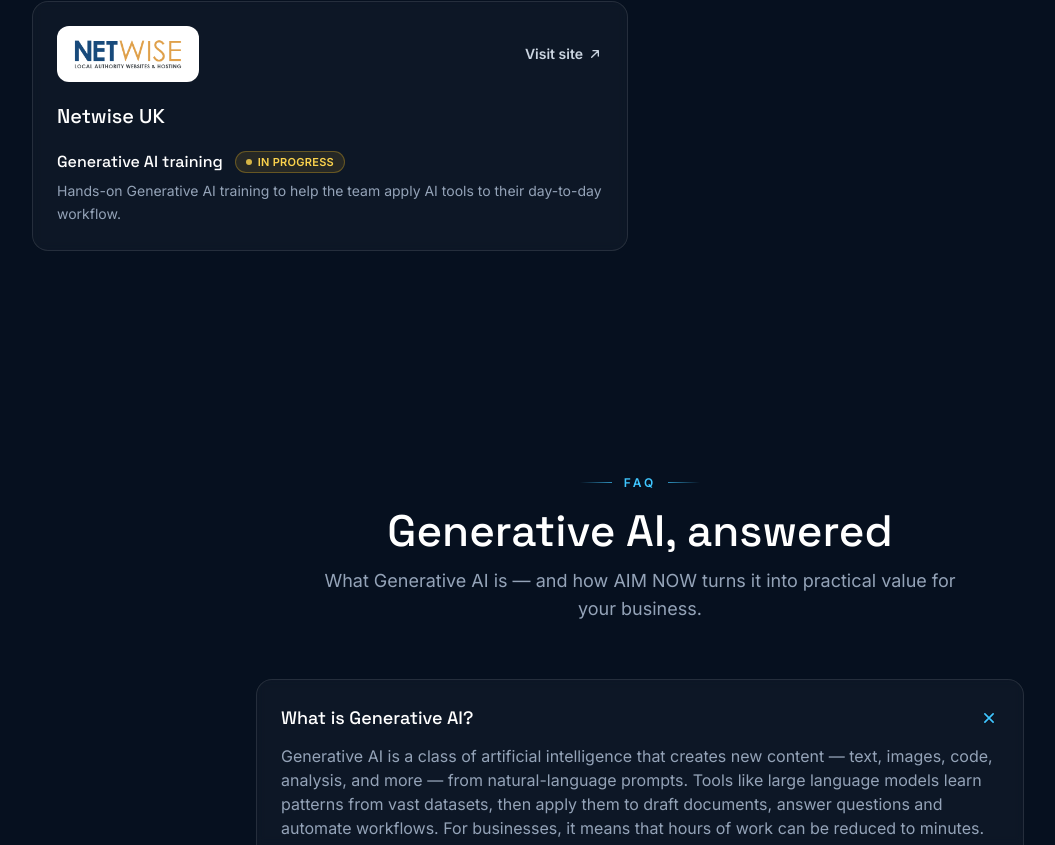
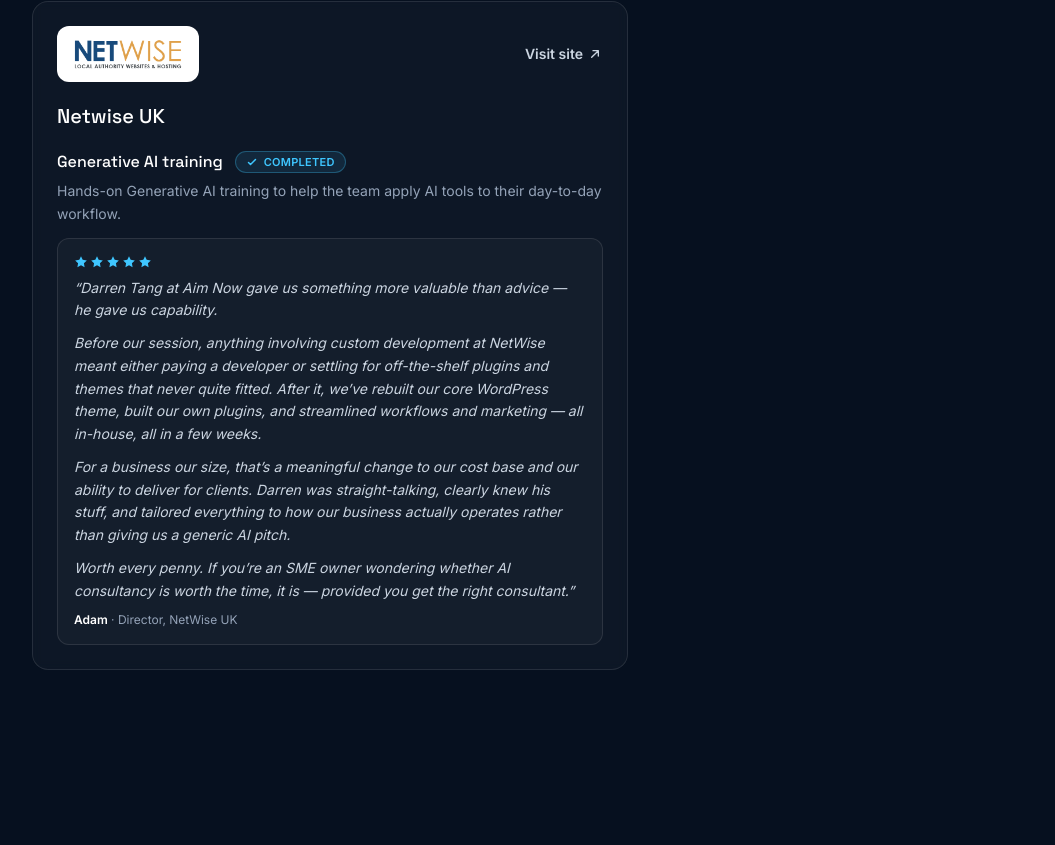
Before and after one commit to darrentang-ai/aimnow, a React (Vite) app: page / in a window 1280 px wide. Shown: the part 4497-5342 px from the top of the page, without its empty margins (0-1055 px from the left). Built offline with nearby package versions, Linux system fonts and the light colour scheme.

Commit message:
Mark Netwise UK project as completed and add review
Status changed from in progress to done. Added 5-star review from
Adam, Director of NetWise UK. Introduced Quote component to support
multi-paragraph testimonials while keeping single-paragraph ones unchanged.

```diff
--- a/src/components/Projects.jsx
+++ b/src/components/Projects.jsx
@@ -53,9 +53,21 @@
     logo: '/logos/netwise.png',
     projects: [
       {
-        status: 'progress',
+        status: 'done',
         title: 'Generative AI training',
         desc: 'Hands-on Generative AI training to help the team apply AI tools to their day-to-day workflow.',
+        review: {
+          rating: 5,
+          // Longer testimonial — quote takes an array, one entry per paragraph.
+          quote: [
+            'Darren Tang at Aim Now gave us something more valuable than advice — he gave us capability.',
+            'Before our session, anything involving custom development at NetWise meant either paying a developer or settling for off-the-shelf plugins and themes that never quite fitted. After it, we’ve rebuilt our core WordPress theme, built our own plugins, and streamlined workflows and marketing — all in-house, all in a few weeks.',
+            'For a business our size, that’s a meaningful change to our cost base and our ability to deliver for clients. Darren was straight-talking, clearly knew his stuff, and tailored everything to how our business actually operates rather than giving us a generic AI pitch.',
+            'Worth every penny. If you’re an SME owner wondering whether AI consultancy is worth the time, it is — provided you get the right consultant.',
+          ],
+          author: 'Adam',
+          role: 'Director, NetWise UK',
+        },
       },
     ],
   },
@@ -70,6 +82,23 @@
         </svg>
       ))}
     </div>
+  )
+}
+
+// Testimonial body. `text` is a plain string, or an array of paragraphs —
+// opening quote mark goes on the first, closing on the last.
+function Quote({ text }) {
+  const paras = Array.isArray(text) ? text : [text]
+  return (
+    <blockquote className="mt-2 text-sm italic leading-relaxed text-slate-300">
+      {paras.map((para, i) => (
+        <p key={i} className={i > 0 ? 'mt-2.5' : ''}>
+          {i === 0 && '“'}
+          {para}
+          {i === paras.length - 1 && '”'}
+        </p>
+      ))}
+    </blockquote>
   )
 }
 
@@ -155,9 +184,7 @@
                       {p.review && (
                         <figure className="mt-3 rounded-xl border border-white/10 bg-white/[0.03] p-4">
                           <Stars n={p.review.rating} />
-                          <blockquote className="mt-2 text-sm italic leading-relaxed text-slate-300">
-                            “{p.review.quote}”
-                          </blockquote>
+                          <Quote text={p.review.quote} />
                           <figcaption className="mt-2.5 text-xs font-semibold text-white">
                             {p.review.author}
                             <span className="font-normal text-slate-400"> · {p.review.role}</span>
```
